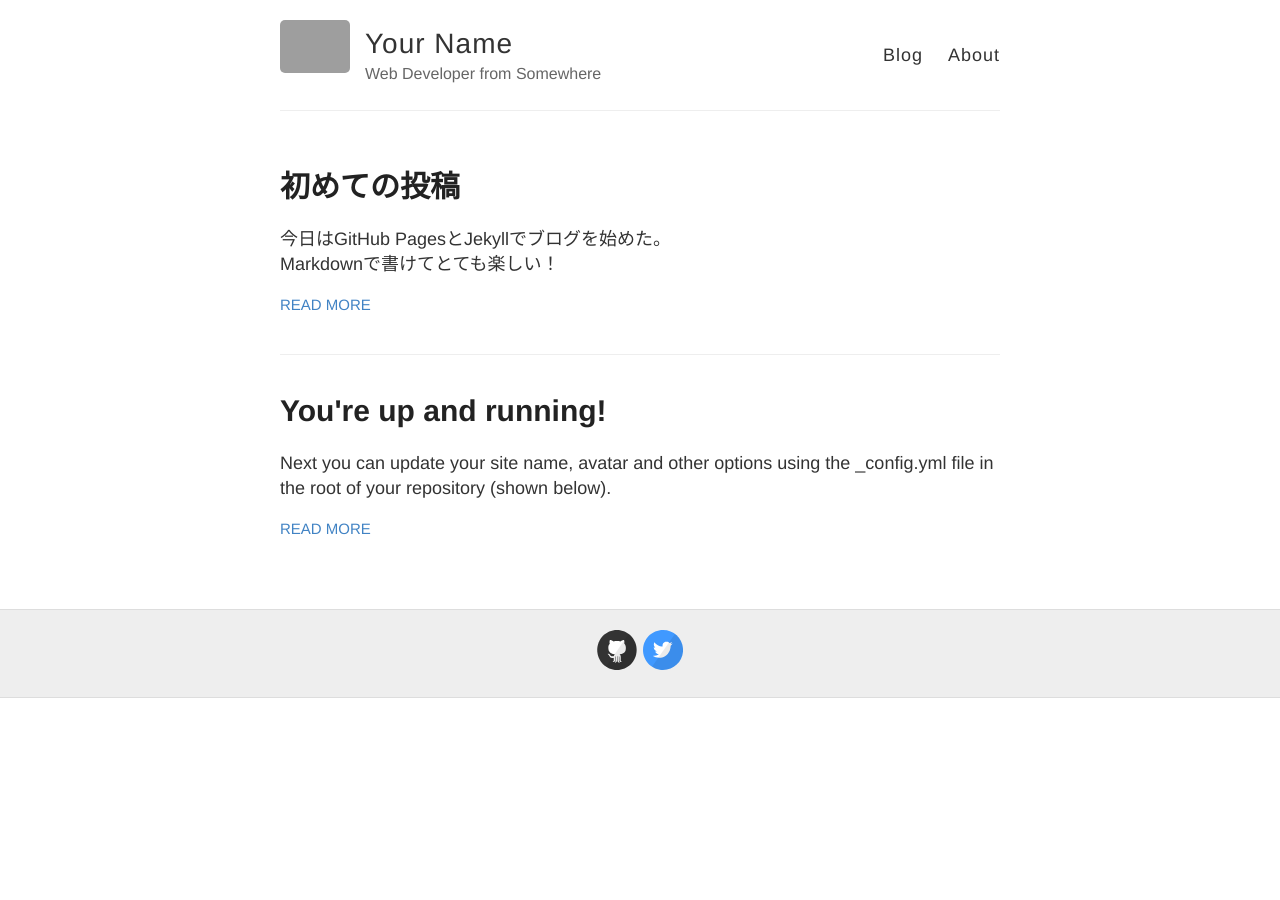
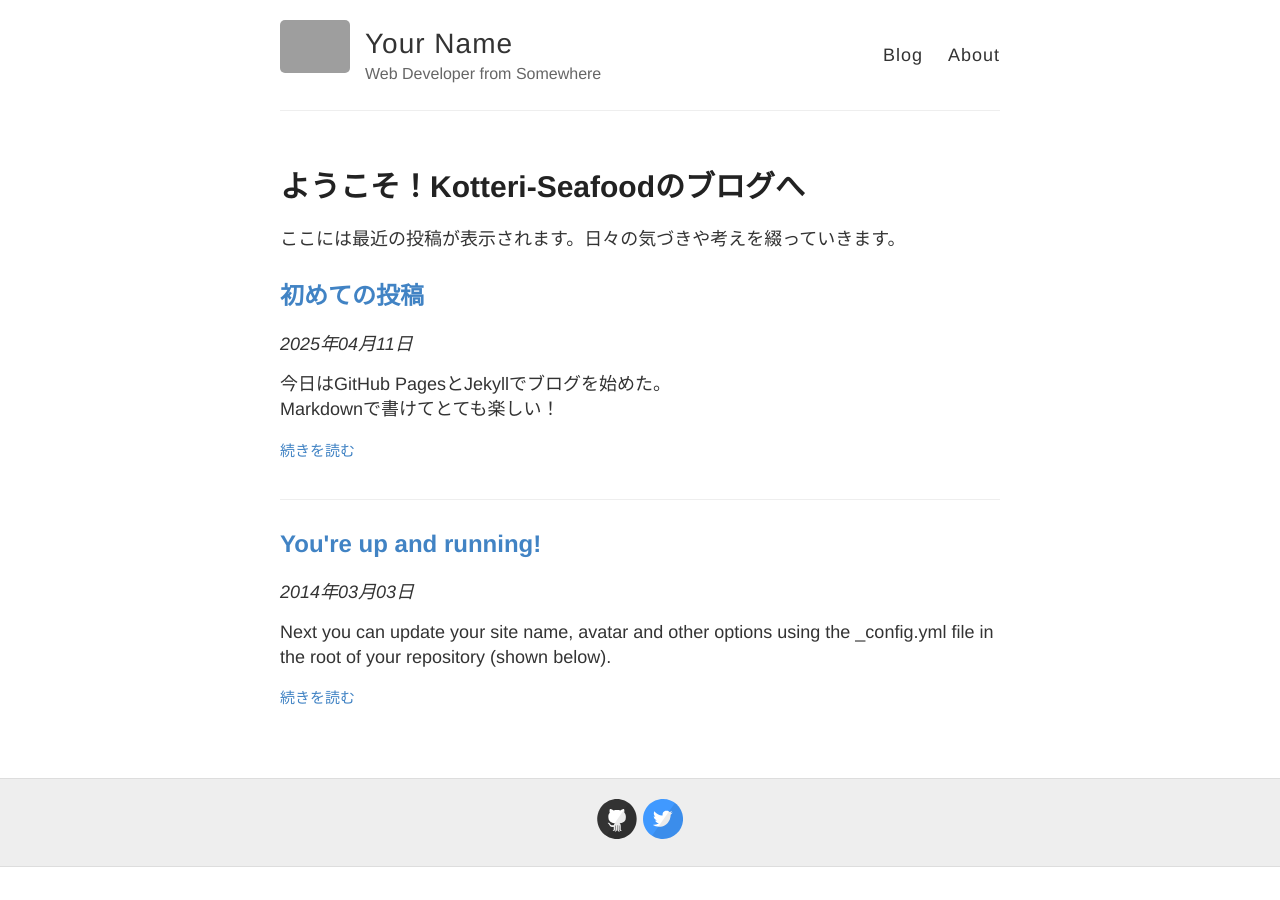
Before and after one commit to Kotteri-Seafood/Kotteri-Seafood.github.io, a Jekyll site: the page built from index.html, in a window 1280 px wide. Built offline with Jekyll 4.4.1, drawn with Linux system fonts in a browser that asks for light colours; grey boxes are pictures that could not be loaded.

Commit message:
Update index.html

```diff
--- a/index.html
+++ b/index.html
@@ -2,17 +2,18 @@
 layout: default
 ---
 
+<h1>ようこそ！Kotteri-Seafoodのブログへ</h1>
+<p>ここには最近の投稿が表示されます。日々の気づきや考えを綴っていきます。</p>
+
 <div class="posts">
   {% for post in site.posts %}
     <article class="post">
-
-      <h1><a href="{{ site.baseurl }}{{ post.url }}">{{ post.title }}</a></h1>
-
+      <h2><a href="{{ site.baseurl }}{{ post.url }}">{{ post.title }}</a></h2>
+      <p><em>{{ post.date | date: "%Y年%m月%d日" }}</em></p>
       <div class="entry">
         {{ post.excerpt }}
       </div>
-
-      <a href="{{ site.baseurl }}{{ post.url }}" class="read-more">Read More</a>
+      <a href="{{ site.baseurl }}{{ post.url }}" class="read-more">続きを読む</a>
     </article>
   {% endfor %}
 </div>
```
